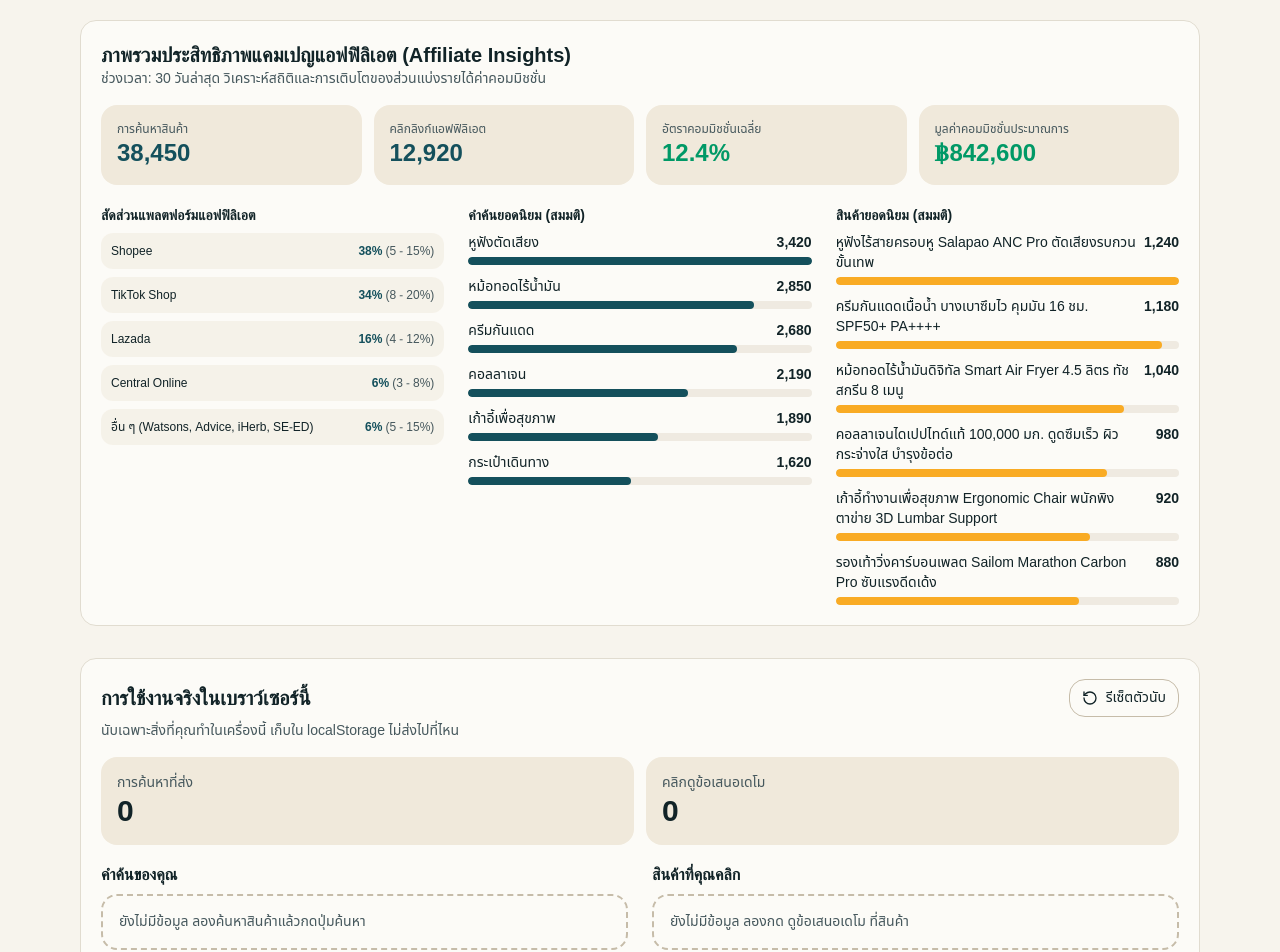
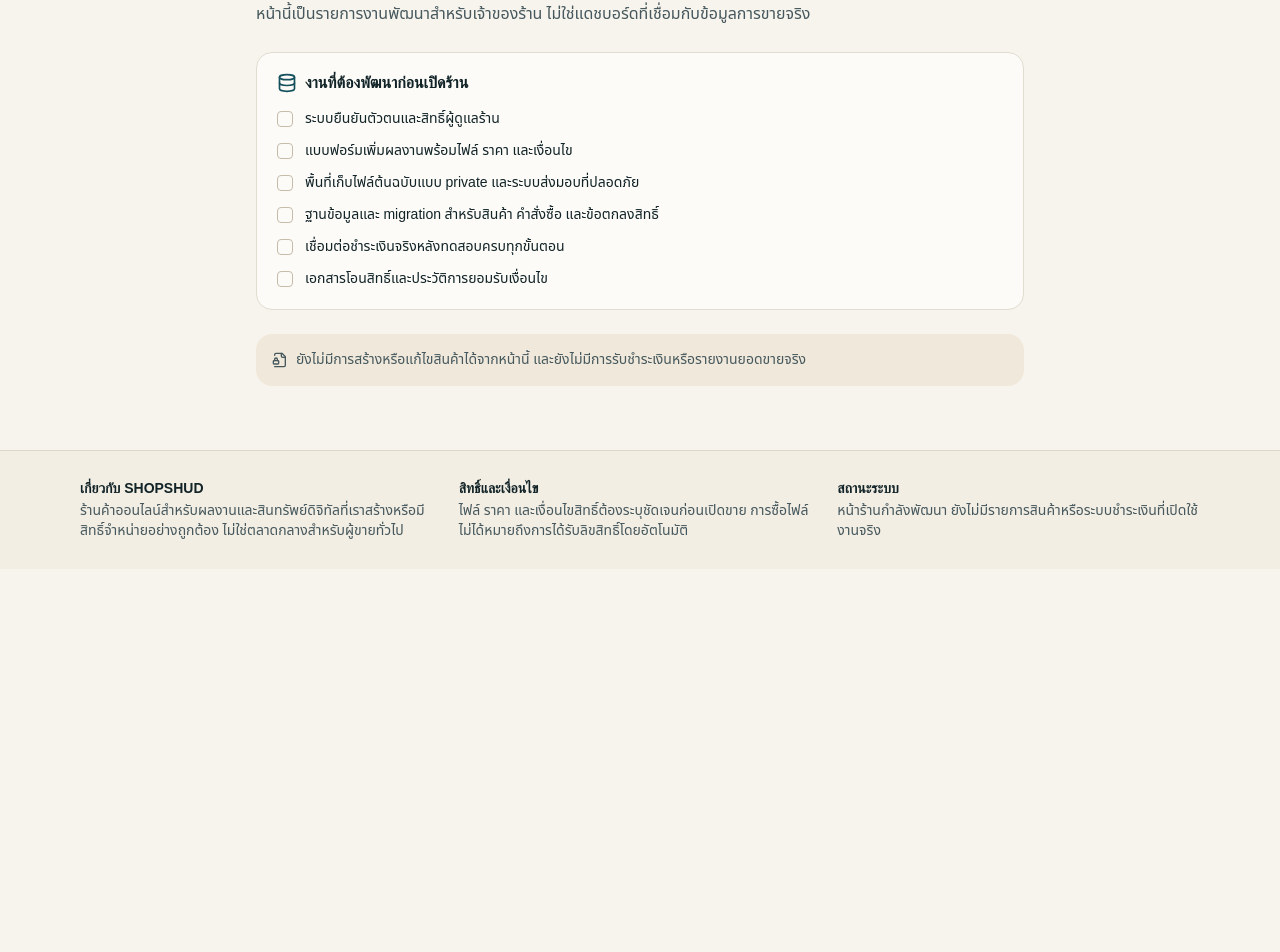
Before and after one commit to kittiinthasoi-lang/SHOPSHUD, a React (Vite) app in the folder artifacts/chon-shopping/: page /admin in a window 1280 px wide. Shown: the part 231-1183 px from the top of the page. After the commit the page ends 800 px from the top, so only its background shows below. Built offline with nearby package versions, Linux system fonts and the light colour scheme; a web font is replaced by a local one.

Commit message:
remove fabricated admin analytics and show owner setup checklist

```diff
--- a/artifacts/chon-shopping/src/pages/admin.tsx
+++ b/artifacts/chon-shopping/src/pages/admin.tsx
@@ -1,100 +1,19 @@
-import { AlertTriangle, RotateCcw } from 'lucide-react';
-import { PRODUCT_BY_ID, SEED_STATS } from '@/lib/seed';
-import { useStore } from '@/lib/store';
+import { ClipboardCheck, Database, FileLock2 } from 'lucide-react';
 import { useDocMeta } from '@/lib/use-doc-meta';
 
-function Bar({ label, value, max, tone }: { label: string; value: number; max: number; tone: string }) {
-  return (
-    <li className="space-y-1">
-      <div className="flex justify-between gap-2 text-sm"><span>{label}</span><span className="font-semibold tabular-nums">{value.toLocaleString('th-TH')}</span></div>
-      <div className="h-2 overflow-hidden rounded-full bg-muted"><div className="h-full rounded-full" style={{ width: `${max ? (value / max) * 100 : 0}%`, background: tone }} /></div>
-    </li>
-  );
+const tasks = [
+  'ระบบยืนยันตัวตนและสิทธิ์ผู้ดูแลร้าน',
+  'แบบฟอร์มเพิ่มผลงานพร้อมไฟล์ ราคา และเงื่อนไข',
+  'พื้นที่เก็บไฟล์ต้นฉบับแบบ private และระบบส่งมอบที่ปลอดภัย',
+  'ฐานข้อมูลและ migration สำหรับสินค้า คำสั่งซื้อ และข้อตกลงสิทธิ์',
+  'เชื่อมต่อชำระเงินจริงหลังทดสอบครบทุกขั้นตอน',
+  'เอกสารโอนสิทธิ์และประวัติการยอมรับเงื่อนไข',
+];
+export default function Admin() {
+  useDocMeta('การจัดการร้าน — SHOPSHUD', 'สถานะการเตรียมระบบจัดการแคตตาล็อกของเจ้าของร้าน');
+  return <section className="mx-auto max-w-3xl space-y-6">
+    <header><div className="mb-3 flex h-12 w-12 items-center justify-center rounded-xl bg-primary/10 text-primary"><ClipboardCheck className="h-6 w-6" /></div><h1 className="font-display text-3xl font-bold">เตรียมระบบจัดการร้าน</h1><p className="mt-2 text-muted-foreground">หน้านี้เป็นรายการงานพัฒนาสำหรับเจ้าของร้าน ไม่ใช่แดชบอร์ดที่เชื่อมกับข้อมูลการขายจริง</p></header>
+    <div className="rounded-2xl border border-card-border bg-card p-5"><h2 className="flex items-center gap-2 font-semibold"><Database className="h-5 w-5 text-primary" /> งานที่ต้องพัฒนาก่อนเปิดร้าน</h2><ul className="mt-4 space-y-3">{tasks.map(t => <li key={t} className="flex items-start gap-3 text-sm"><span className="mt-0.5 h-4 w-4 shrink-0 rounded border border-input" /><span>{t}</span></li>)}</ul></div>
+    <p className="flex items-start gap-2 rounded-xl bg-secondary p-4 text-sm text-muted-foreground"><FileLock2 className="mt-0.5 h-4 w-4 shrink-0" /> ยังไม่มีการสร้างหรือแก้ไขสินค้าได้จากหน้านี้ และยังไม่มีการรับชำระเงินหรือรายงานยอดขายจริง</p>
+  </section>;
 }
-
-export default function Admin() {
-  useDocMeta('แดชบอร์ดสถิติ & รายงานแอฟฟิลิเอต — ช้อปชัด', 'แดชบอร์ดรายงานสถิติการค้นหาสินค้า จำนวนการคลิกซื้อ และประมาณการรายได้ค่าคอมมิชชั่นพันธมิตร');
-  const { state, resetCounters } = useStore();
-  const localClicks = Object.entries(state.clicks).sort((a, b) => b[1] - a[1]).slice(0, 5);
-  const localTerms = Object.entries(state.searchTerms).sort((a, b) => b[1] - a[1]).slice(0, 5);
-  const totalClicks = Object.values(state.clicks).reduce((a, b) => a + b, 0);
-
-  return (
-    <div className="space-y-8">
-      <header>
-        <h1 className="font-display text-3xl font-bold">แดชบอร์ดสถิติ & รายงานแอฟฟิลิเอต</h1>
-        <p className="mt-2 flex gap-2 rounded-xl bg-primary/10 border border-primary/20 p-3 text-sm font-medium text-foreground" data-testid="banner-admin-insights">
-          <RotateCcw className="mt-0.5 h-4 w-4 shrink-0 text-primary" aria-hidden="true" />
-          แสดงภาพรวมสถิติการเข้าชม การค้นหาสินค้า ยอดคลิกคำสั่งซื้อ และประมาณการค่าคอมมิชชั่นของแต่ละแพลตฟอร์ม
-        </p>
-      </header>
-
-      <section aria-labelledby="seed-h" className="rounded-2xl border border-card-border bg-card p-5" data-testid="section-seed-stats">
-        <h2 id="seed-h" className="font-display text-xl font-bold">ภาพรวมประสิทธิภาพแคมเปญแอฟฟิลิเอต (Affiliate Insights)</h2>
-        <p className="mb-4 text-sm text-muted-foreground">ช่วงเวลา: {SEED_STATS.period} วิเคราะห์สถิติและการเติบโตของส่วนแบ่งรายได้ค่าคอมมิชชั่น</p>
-        <dl className="grid gap-3 sm:grid-cols-2 lg:grid-cols-4">
-          <div className="rounded-xl bg-secondary p-4">
-            <dt className="text-xs text-muted-foreground">การค้นหาสินค้า</dt>
-            <dd className="font-display text-2xl font-bold text-primary tabular-nums">{SEED_STATS.searches.toLocaleString('th-TH')}</dd>
-          </div>
-          <div className="rounded-xl bg-secondary p-4">
-            <dt className="text-xs text-muted-foreground">คลิกลิงก์แอฟฟิลิเอต</dt>
-            <dd className="font-display text-2xl font-bold text-primary tabular-nums">{SEED_STATS.productClicks.toLocaleString('th-TH')}</dd>
-          </div>
-          <div className="rounded-xl bg-secondary p-4">
-            <dt className="text-xs text-muted-foreground">อัตราคอมมิชชั่นเฉลี่ย</dt>
-            <dd className="font-display text-2xl font-bold text-emerald-600 dark:text-emerald-400 tabular-nums">{SEED_STATS.avgCommissionRate}</dd>
-          </div>
-          <div className="rounded-xl bg-secondary p-4">
-            <dt className="text-xs text-muted-foreground">มูลค่าคอมมิชชั่นประมาณการ</dt>
-            <dd className="font-display text-2xl font-bold text-emerald-600 dark:text-emerald-400 tabular-nums">฿{SEED_STATS.estimatedTotalCommission.toLocaleString('th-TH')}</dd>
-          </div>
-        </dl>
-
-        <div className="mt-5 grid gap-6 md:grid-cols-3">
-          <div>
-            <h3 className="mb-2 font-semibold text-sm">สัดส่วนแพลตฟอร์มแอฟฟิลิเอต</h3>
-            <ul className="space-y-2 text-xs">
-              {SEED_STATS.topPlatforms.map((p) => (
-                <li key={p.name} className="flex justify-between items-center rounded-lg bg-secondary/50 p-2.5">
-                  <span className="font-medium text-foreground">{p.name}</span>
-                  <span className="font-semibold text-primary">{p.share} <span className="text-muted-foreground font-normal">({p.commissionRange})</span></span>
-                </li>
-              ))}
-            </ul>
-          </div>
-          <div>
-            <h3 className="mb-2 font-semibold text-sm">คำค้นยอดนิยม (สมมติ)</h3>
-            <ul className="space-y-3">{SEED_STATS.topSearches.map((t) => <Bar key={t.term} label={t.term} value={t.count} max={SEED_STATS.topSearches[0].count} tone="hsl(var(--primary))" />)}</ul>
-          </div>
-          <div>
-            <h3 className="mb-2 font-semibold text-sm">สินค้ายอดนิยม (สมมติ)</h3>
-            <ul className="space-y-3">{SEED_STATS.topProducts.map((t) => <Bar key={t.id} label={PRODUCT_BY_ID[t.id]?.name ?? t.id} value={t.clicks} max={SEED_STATS.topProducts[0].clicks} tone="hsl(var(--marigold))" />)}</ul>
-          </div>
-        </div>
-      </section>
-
-      <section aria-labelledby="local-h" className="rounded-2xl border border-card-border bg-card p-5" data-testid="section-local-stats">
-        <div className="mb-1 flex flex-wrap items-center justify-between gap-2">
-          <h2 id="local-h" className="font-display text-xl font-bold">การใช้งานจริงในเบราว์เซอร์นี้</h2>
-          <button type="button" onClick={resetCounters} data-testid="button-reset-counters" className="inline-flex items-center gap-2 rounded-xl border border-input px-3 py-2 text-sm hover:bg-secondary">
-            <RotateCcw className="h-4 w-4" aria-hidden="true" /> รีเซ็ตตัวนับ
-          </button>
-        </div>
-        <p className="mb-4 text-sm text-muted-foreground">นับเฉพาะสิ่งที่คุณทำในเครื่องนี้ เก็บใน localStorage ไม่ส่งไปที่ไหน</p>
-        <dl className="grid gap-3 sm:grid-cols-2">
-          <div className="rounded-xl bg-secondary p-4"><dt className="text-sm text-muted-foreground">การค้นหาที่ส่ง</dt><dd className="font-display text-3xl font-bold tabular-nums" data-testid="text-local-searches">{state.searches}</dd></div>
-          <div className="rounded-xl bg-secondary p-4"><dt className="text-sm text-muted-foreground">คลิกดูข้อเสนอเดโม</dt><dd className="font-display text-3xl font-bold tabular-nums" data-testid="text-local-clicks">{totalClicks}</dd></div>
-        </dl>
-        <div className="mt-5 grid gap-6 md:grid-cols-2">
-          <div><h3 className="mb-2 font-semibold">คำค้นของคุณ</h3>
-            {localTerms.length ? <ul className="space-y-3">{localTerms.map(([t, c]) => <Bar key={t} label={t} value={c} max={localTerms[0][1]} tone="hsl(var(--primary))" />)}</ul>
-              : <p className="rounded-xl border-2 border-dashed border-input p-4 text-sm text-muted-foreground">ยังไม่มีข้อมูล ลองค้นหาสินค้าแล้วกดปุ่มค้นหา</p>}</div>
-          <div><h3 className="mb-2 font-semibold">สินค้าที่คุณคลิก</h3>
-            {localClicks.length ? <ul className="space-y-3">{localClicks.map(([id, c]) => <Bar key={id} label={PRODUCT_BY_ID[id]?.name ?? id} value={c} max={localClicks[0][1]} tone="hsl(var(--marigold))" />)}</ul>
-              : <p className="rounded-xl border-2 border-dashed border-input p-4 text-sm text-muted-foreground">ยังไม่มีข้อมูล ลองกด ดูข้อเสนอเดโม ที่สินค้า</p>}</div>
-        </div>
-      </section>
-    </div>
-  );
-}
```
